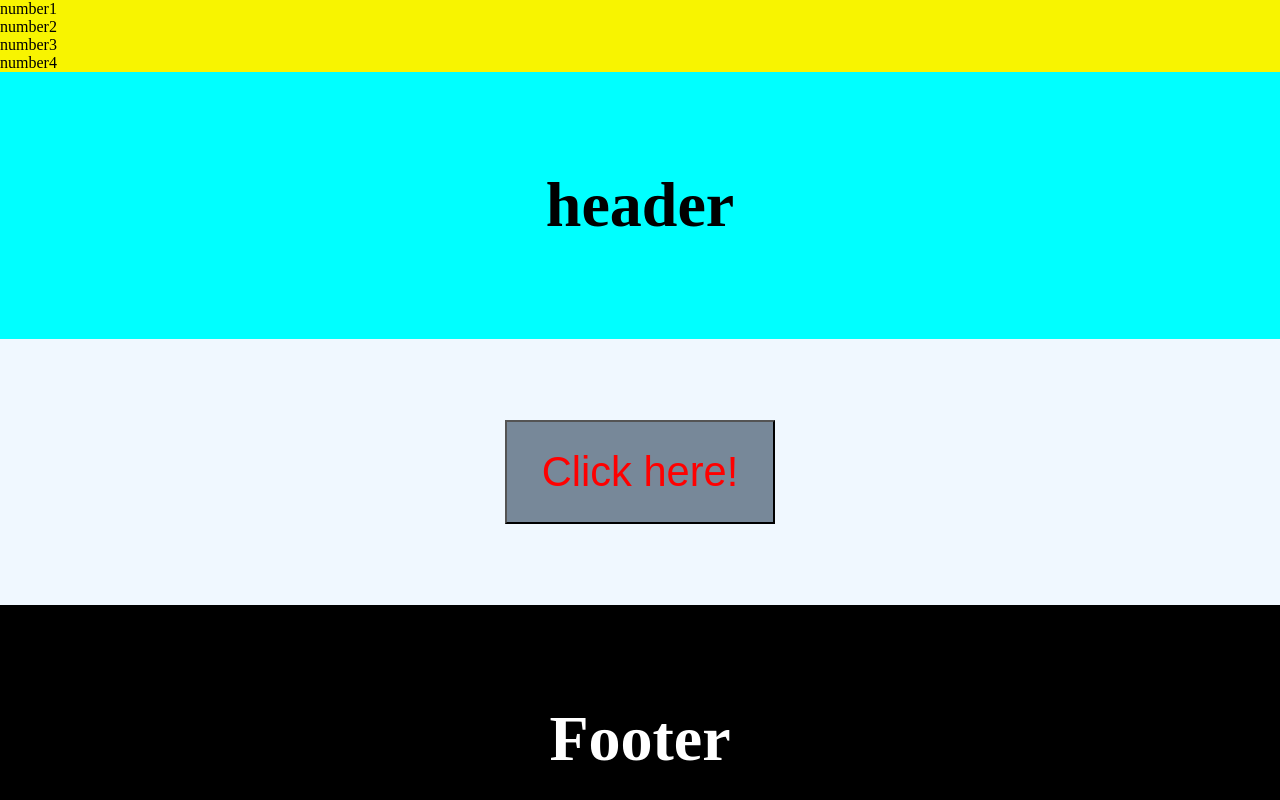
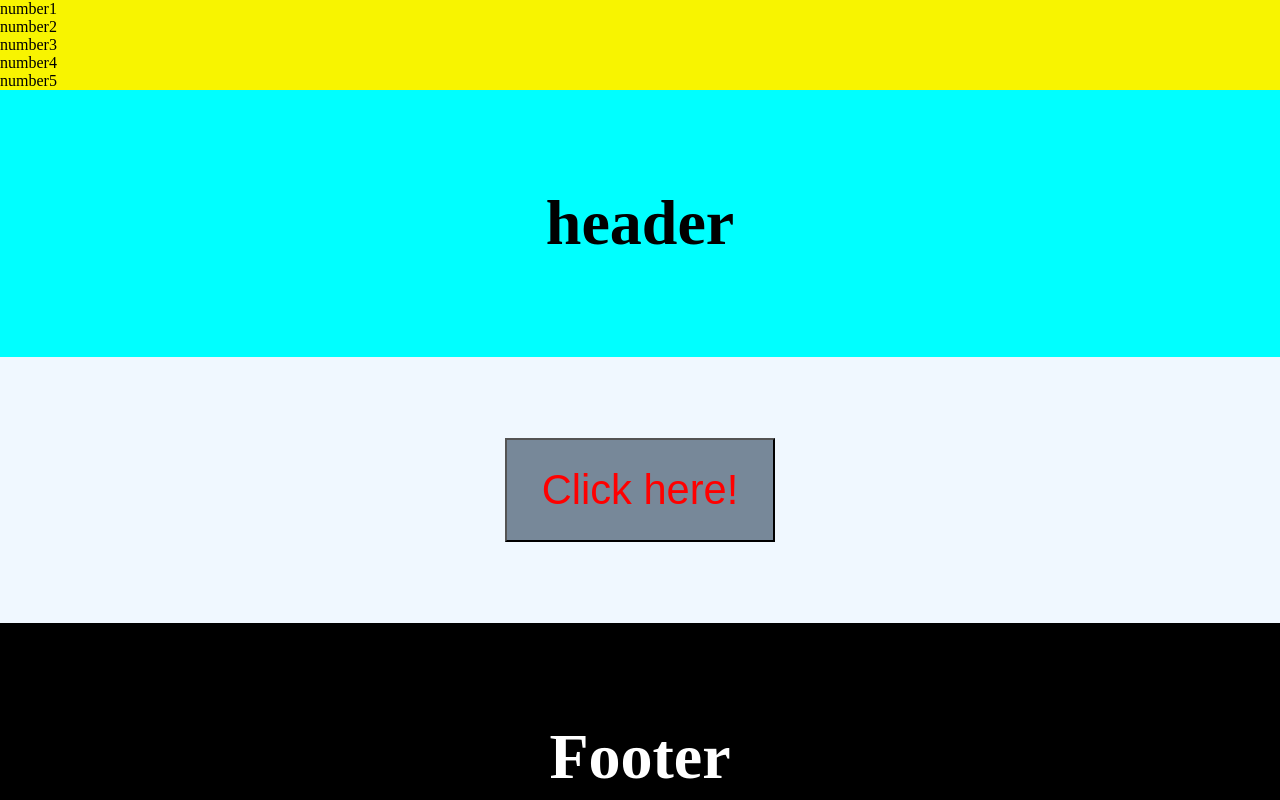
Before and after one commit to Arnick3000/git-project, a website: page index.html in a window 1280 px wide. Shown: the top 800 px of the page. Drawn offline with Linux system fonts and the light colour scheme.

Commit message:
number 5 added

```diff
--- a/index.html
+++ b/index.html
@@ -12,6 +12,7 @@
     <li>number2</li>
     <li>number3</li>
     <li>number4</li>
+    <li>number5</li>
   </ul></nav>
   <header><h1>header</h1></header>
   <main>
```
